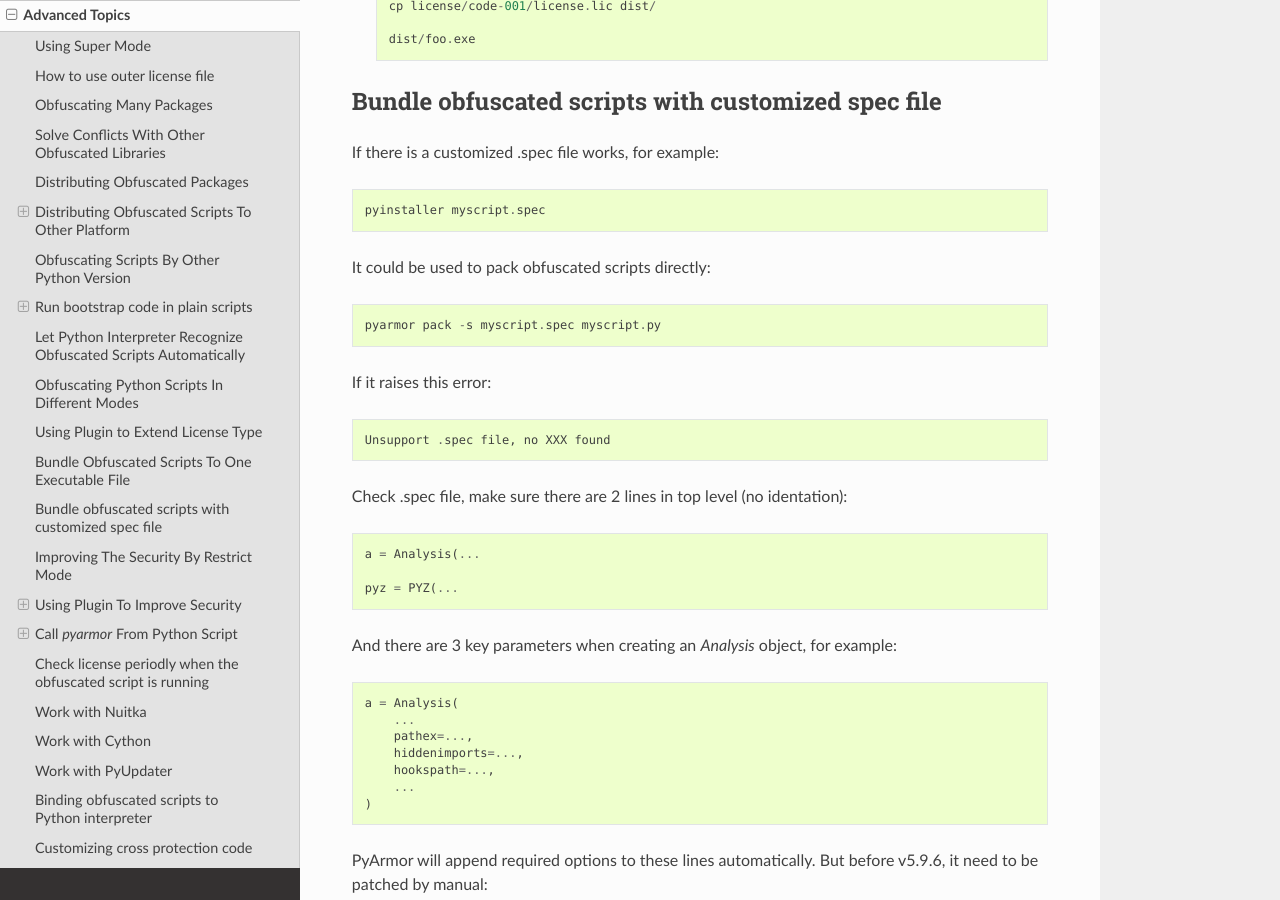
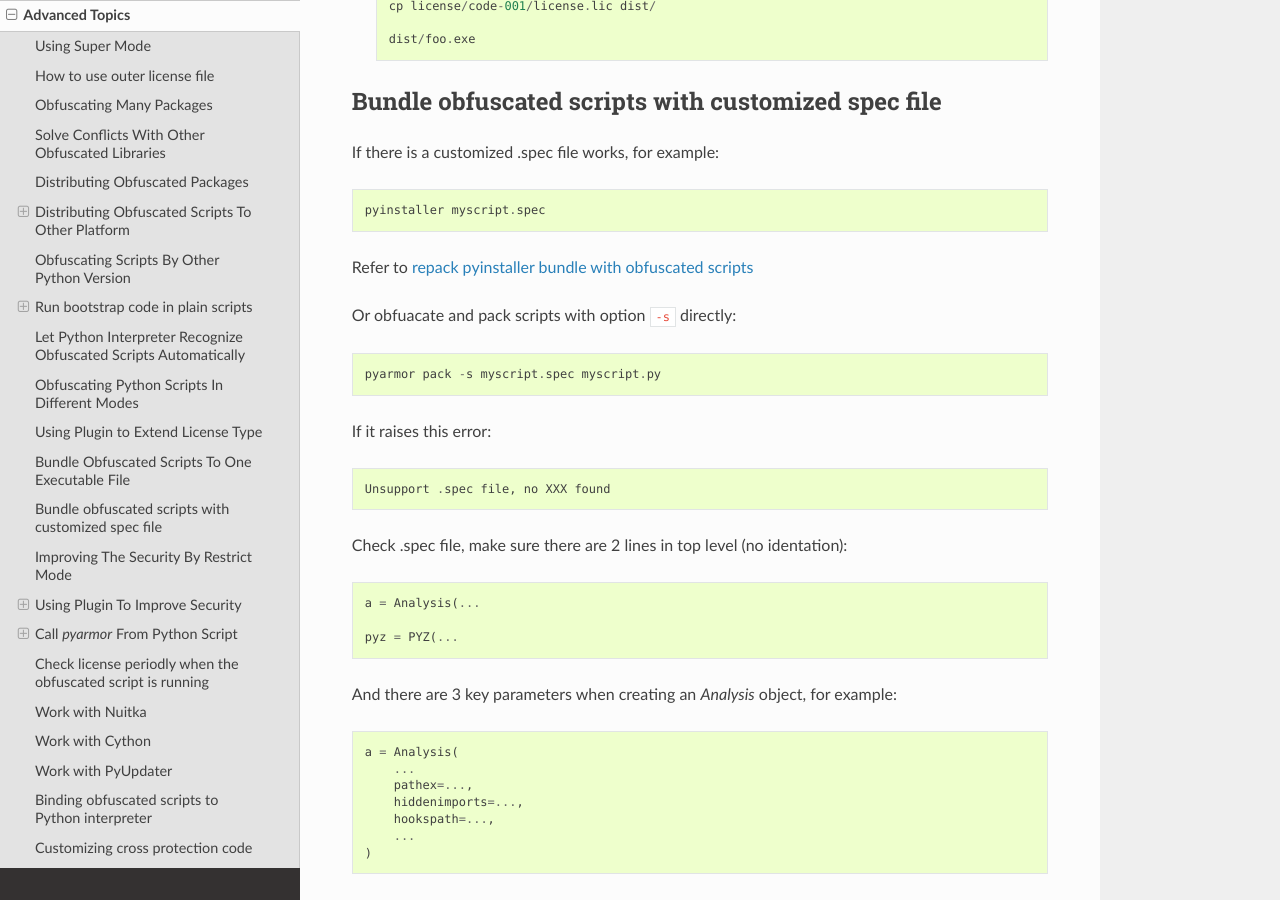
Before and after one commit to dashingsoft/pyarmor, a Sphinx documentation site: the page built from docs/advanced.rst, in a window 1280 px wide and 900 px high, scrolled down 12978 px. Built offline with Sphinx 7.4.7 and the Read the Docs theme 2.0.0, drawn with Linux system fonts in a browser that asks for light colours.

Commit message:
Refine repack doc

```diff
--- a/docs/advanced.rst
+++ b/docs/advanced.rst
@@ -606,7 +606,9 @@ If there is a customized .spec file works, for example::
 
     pyinstaller myscript.spec
 
-It could be used to pack obfuscated scripts directly::
+Refer to `repack pyinstaller bundle with obfuscated scripts`_
+
+Or obfuacate and pack scripts with option ``-s`` directly::
 
     pyarmor pack -s myscript.spec myscript.py
 
```
